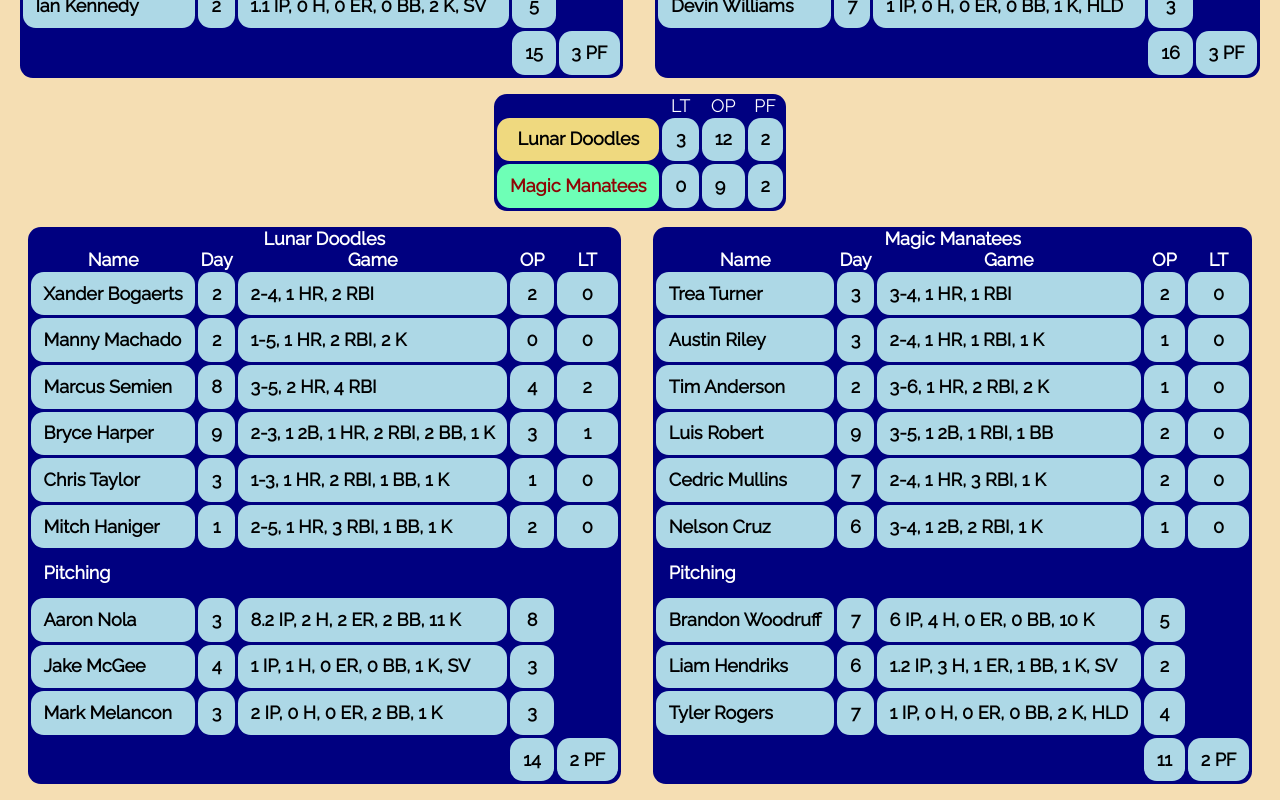
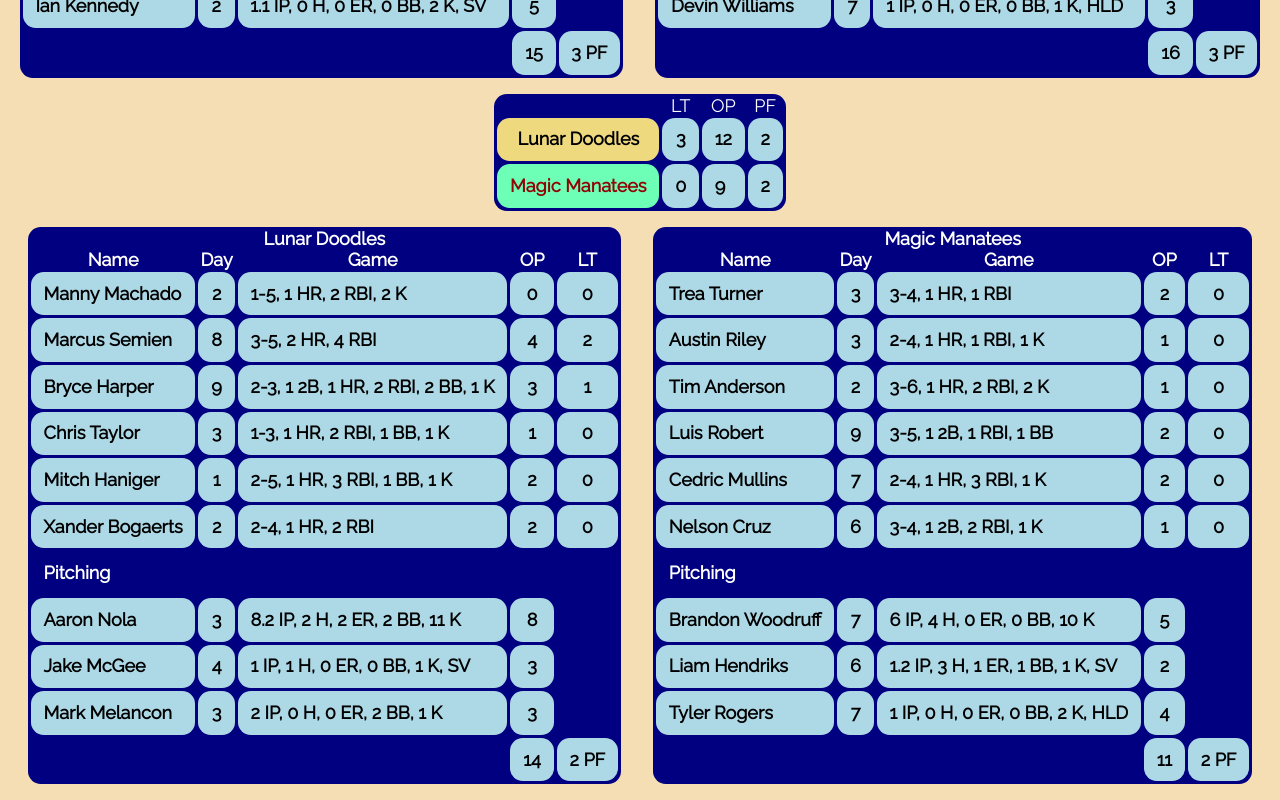
Before and after one commit to cMcVay/otter-baseball, a React (Create React App) app: page / in a window 1280 px wide. Shown: the part 1516-2316 px from the top of the page. Built offline with nearby package versions, Linux system fonts and the light colour scheme; a web font is replaced by a local one.

Commit message:
fixed injuries

```diff
--- a/src/BoxScore.js
+++ b/src/BoxScore.js
@@ -17,6 +17,7 @@
     }
     return (
         <>
+            {console.log(teams)}
             <h3>Scoring Period {ScoringPeriod.week}</h3>
             {MatchUps.map(game =>
                 <div key={`${game.Away}${game.Home}${period}`}>
--- a/src/Teams.js
+++ b/src/Teams.js
@@ -246,7 +246,19 @@
         return BatStats.push(player);
       };
       return false;
-    })
+    });
+    teamCall[0].playerList.hitters.injured.map(player => {
+        if (player.stats.gameLog.some(game => game.SP === week)) {
+          return BatStats.push(player);
+        };
+        return false;
+      });
+      teamCall[0].playerList.hitters.reserved.map(player => {
+        if (player.stats.gameLog.some(game => game.SP === week)) {
+          return BatStats.push(player);
+        };
+        return false;
+      });
     return BatStats;
 }
 const getPitchStats = (teams, id, week) => {
@@ -263,8 +275,19 @@
         return PitchStats.push(player);
       };
       return false;
-    })
-    console.log(PitchStats);
+    });
+    teamCall[0].playerList.pitchers.injured.map(player => {
+        if (player.stats.gameLog.some(game => game.SP === week)) {
+          return PitchStats.push(player);
+        };
+        return false;
+      });
+      teamCall[0].playerList.pitchers.reserved.map(player => {
+        if (player.stats.gameLog.some(game => game.SP === week)) {
+          return PitchStats.push(player);
+        };
+        return false;
+      });
     return PitchStats;
 }
 
```
Also changed, not shown: src/Player.js.
